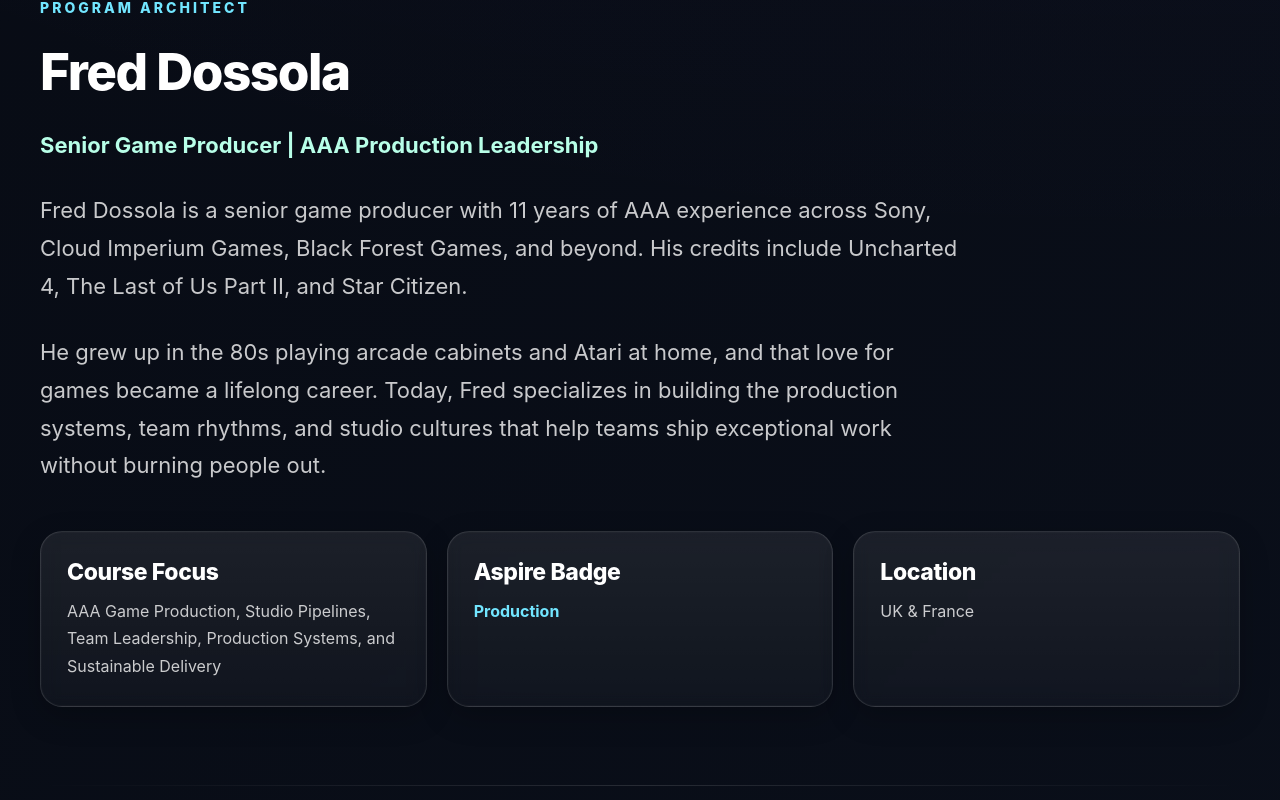
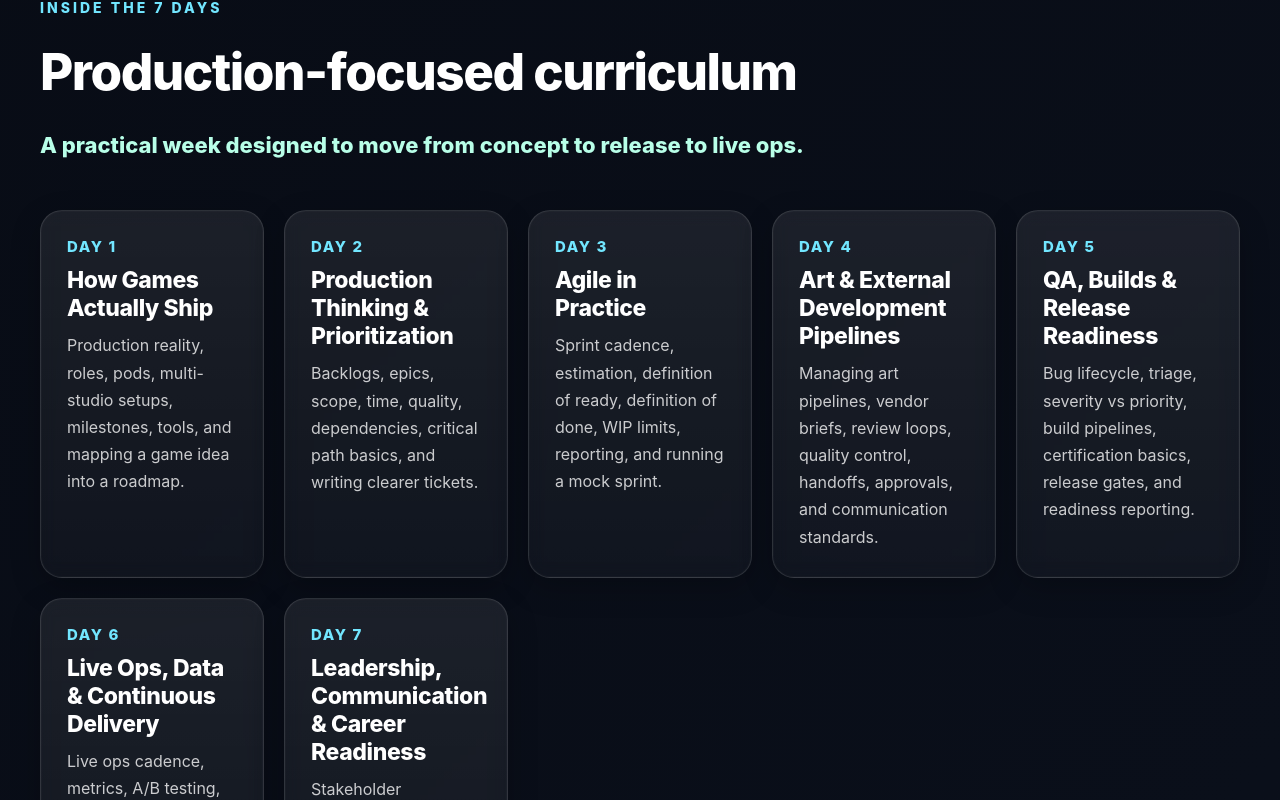
Before and after one commit to jessgoodvibesonly/aspire-game-academy, a Next.js app: page / in a window 1280 px wide. Shown: the part 4760-5560 px from the top of the page. Built offline with nearby package versions, Linux system fonts and the light colour scheme.

Commit message:
Remove Fred Dossola architect section

```diff
--- a/app/page.tsx
+++ b/app/page.tsx
@@ -228,18 +228,6 @@ export default function Home() {
     "Communicate like a real studio team",
   ];
 
-  const fredBio = {
-    name: "Fred Dossola",
-    title: "Senior Game Producer | AAA Production Leadership",
-    bio1:
-      "Fred Dossola is a senior game producer with 11 years of AAA experience across Sony, Cloud Imperium Games, Black Forest Games, and beyond. His credits include Uncharted 4, The Last of Us Part II, and Star Citizen.",
-    bio2:
-      "He grew up in the 80s playing arcade cabinets and Atari at home, and that love for games became a lifelong career. Today, Fred specializes in building the production systems, team rhythms, and studio cultures that help teams ship exceptional work without burning people out.",
-    courseFocus:
-      "AAA Game Production, Studio Pipelines, Team Leadership, Production Systems, and Sustainable Delivery",
-    badge: "Production",
-    location: "UK & France",
-  };
 
 
   const responsiveStyles = `
@@ -748,42 +736,6 @@ export default function Home() {
 
       <div style={dividerStyle} />
 
-
-      <section style={sectionStyle}>
-        <div style={sectionIntroStyle}>
-          <div style={smallLabelStyle}>Program Architect</div>
-          <h2 style={h2Style}>{fredBio.name}</h2>
-          <p style={{ ...bodyStyle, color: colors.mint, fontWeight: 700 }}>
-            {fredBio.title}
-          </p>
-          <p style={bodyStyle}>{fredBio.bio1}</p>
-          <p style={bodyStyle}>{fredBio.bio2}</p>
-        </div>
-
-        <div style={gridStyle}>
-          <div style={cardStyle}>
-            <h3 style={cardTitleStyle}>Course Focus</h3>
-            <p style={{ margin: 0, color: colors.muted, lineHeight: 1.7 }}>
-              {fredBio.courseFocus}
-            </p>
-          </div>
-          <div style={cardStyle}>
-            <h3 style={cardTitleStyle}>Aspire Badge</h3>
-            <p style={{ margin: 0, color: colors.cyan, fontWeight: 700, lineHeight: 1.7 }}>
-              {fredBio.badge}
-            </p>
-          </div>
-          <div style={cardStyle}>
-            <h3 style={cardTitleStyle}>Location</h3>
-            <p style={{ margin: 0, color: colors.muted, lineHeight: 1.7 }}>
-              {fredBio.location}
-            </p>
-          </div>
-        </div>
-      </section>
-
-      <div style={dividerStyle} />
-
       <section id="curriculum" style={sectionStyle}>
         <div style={sectionIntroStyle}>
           <div style={smallLabelStyle}>Inside the 7 Days</div>
```
